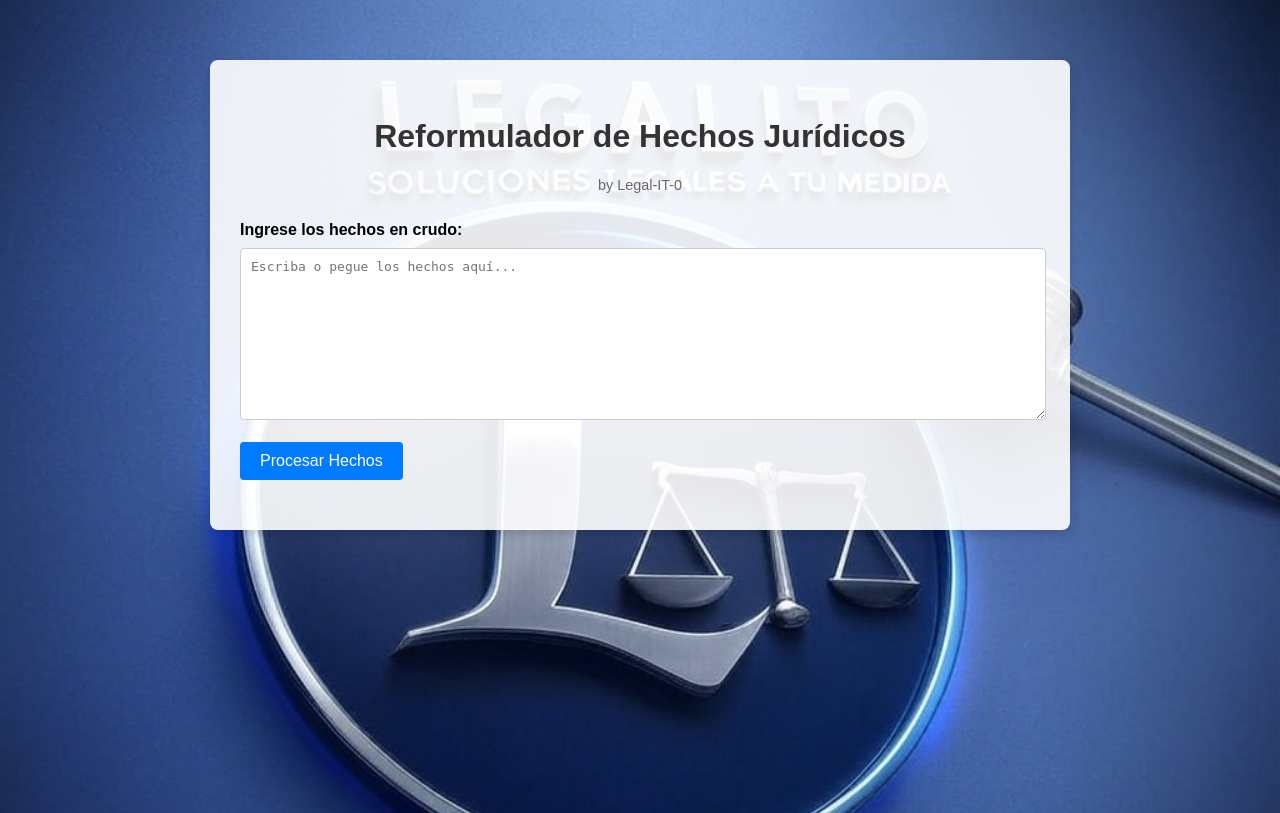
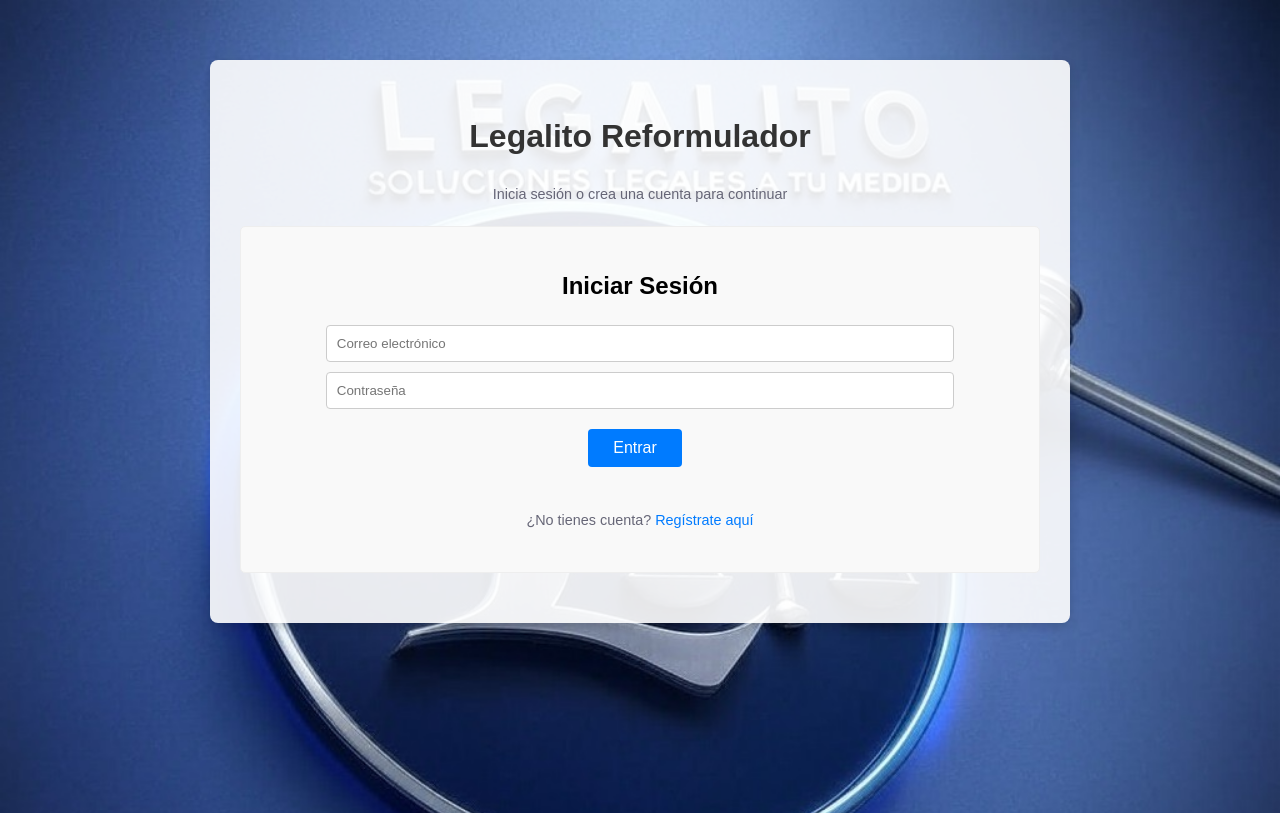
Before and after one commit to Darkfenix2025/Desarrrollo_SaaS, a Flask app: page / in a window 1280 px wide. Shown: the top 813 px of the page. Run offline with Flask 3, Linux system fonts and the light colour scheme; some libraries are stand-ins or nearby versions.

Commit message:
Implement Firebase Authentication (Frontend)

```diff
--- a/static/script.js
+++ b/static/script.js
@@ -1,12 +1,167 @@
 document.addEventListener('DOMContentLoaded', () => {
+    const firebaseConfig = {
+        apiKey: "AIzaSyBk9eZlFBzcDnHyQH8t03npWWwEozU_vgE",
+        authDomain: "aplicacion-saas.firebaseapp.com",
+        projectId: "aplicacion-saas",
+        storageBucket: "aplicacion-saas.firebasestorage.app",
+        messagingSenderId: "184412972253",
+        appId: "1:184412972253:web:aa17067cdf51daad96e734",
+        measurementId: "G-NSBKFF7NMM"
+    };
+      // ==== INICIALIZAR FIREBASE ====
+    try {
+        // Usamos 'compat' para compatibilidad con el SDK v8 que es más simple a veces
+        firebase.initializeApp(firebaseConfig);
+        console.log("Firebase inicializado correctamente.");
+        // firebase.getAnalytics(app);
+        // console.log("Analitics inicializado correctamente.");
+    } catch (error) {
+        console.error("Error inicializando Firebase:", error);
+        // Mostrar error al usuario si la inicialización falla
+        document.body.innerHTML = "<h1>Error crítico: No se pudo inicializar la autenticación. Por favor, contacta al administrador.</h1>";
+        return; // Detener la ejecución del script si Firebase no inicia
+    }
+
+    const auth = firebase.auth(); // Objeto para manejar autenticación
     // --- Elementos del DOM (igual que antes) ---
+    // ==== REFERENCIAS A ELEMENTOS DEL DOM ====
+    // --- Contenedores ---
+    const authContainer = document.getElementById('authContainer');
+    const appContainer = document.getElementById('appContainer');
+    // --- Formularios Auth ---
+    const loginForm = document.getElementById('loginForm');
+    const signupForm = document.getElementById('signupForm');
+    // --- Inputs Login ---
+    const loginEmailInput = document.getElementById('loginEmail');
+    const loginPasswordInput = document.getElementById('loginPassword');
+    // --- Inputs Signup ---
+    const signupEmailInput = document.getElementById('signupEmail');
+    const signupPasswordInput = document.getElementById('signupPassword');
+    // --- Botones Auth ---
+    const loginButton = document.getElementById('loginButton');
+    const signupButton = document.getElementById('signupButton');
+    const logoutButton = document.getElementById('logoutButton');
+    // --- Enlaces Navegación Auth ---
+    const showSignupLink = document.getElementById('showSignup');
+    const showLoginLink = document.getElementById('showLogin');
+    // --- Info Usuario ---
+    const userEmailDisplay = document.getElementById('userEmailDisplay');
+    // --- Mensajes Error Auth ---
+    const loginErrorDiv = document.getElementById('loginError');
+    const signupErrorDiv = document.getElementById('signupError');
+    // --- Elementos App Principal (ya los tenías) ---
     const inputText = document.getElementById('inputText');
     const outputText = document.getElementById('outputText');
     const processButton = document.getElementById('processButton');
     const downloadButton = document.getElementById('downloadButton');
     const loadingIndicator = document.getElementById('loadingIndicator');
-    const errorIndicator = document.getElementById('errorIndicator');
-    const outputSection = document.querySelector('.output-section'); // Seleccionamos la sección entera
+    const errorIndicator = document.getElementById('errorIndicator'); // Usaremos este también para errores de la app
+    const outputSection = document.querySelector('.output-section');
+
+    // ==== MANEJO DE ESTADO DE AUTENTICACIÓN (onAuthStateChanged) ====
+    // Esta función se ejecuta automáticamente cuando el usuario inicia sesión,
+    // cierra sesión, o cuando se carga la página por primera vez.
+    auth.onAuthStateChanged(user => {
+        if (user) {
+            // --- Usuario está logueado ---
+            console.log("Usuario logueado:", user.email);
+            authContainer.style.display = 'none';   // Ocultar sección de login/signup
+            appContainer.style.display = 'block';   // Mostrar sección de la app
+            userEmailDisplay.textContent = `Usuario: ${user.email}`; // Mostrar email
+            // Limpiar campos e indicadores de la app por si acaso
+            inputText.value = '';
+            outputText.value = '';
+            outputSection.style.display = 'none';
+            downloadButton.disabled = true;
+            errorIndicator.textContent = '';
+            errorIndicator.style.display = 'none';
+        } else {
+            // --- Usuario NO está logueado ---
+            console.log("Usuario deslogueado.");
+            authContainer.style.display = 'block';  // Mostrar sección de login/signup
+            appContainer.style.display = 'none';    // Ocultar sección de la app
+            userEmailDisplay.textContent = '';      // Limpiar display de email
+             // Limpiar formularios de autenticación y errores
+            loginEmailInput.value = '';
+            loginPasswordInput.value = '';
+            signupEmailInput.value = '';
+            signupPasswordInput.value = '';
+            loginErrorDiv.textContent = '';
+            signupErrorDiv.textContent = '';
+             // Asegurarse que se vea el formulario de login por defecto al desloguear
+            loginForm.style.display = 'block';
+            signupForm.style.display = 'none';
+        }
+    });
+// ==== FUNCIONES DE AUTENTICACIÓN ====
+    // --- Iniciar Sesión (Login) ---
+    loginButton.addEventListener('click', async () => {
+        const email = loginEmailInput.value;
+        const password = loginPasswordInput.value;
+        loginErrorDiv.textContent = ''; // Limpiar error previo
+
+        try {
+            console.log("Intentando iniciar sesión...");
+            await auth.signInWithEmailAndPassword(email, password);
+            console.log("Inicio de sesión exitoso");
+            // onAuthStateChanged se encargará de actualizar la UI
+        } catch (error) {
+            console.error("Error en login:", error.code, error.message);
+            loginErrorDiv.textContent = getAuthErrorMessage(error); // Mostrar error amigable
+        }
+    });
+
+    // --- Registrarse (Signup) ---
+    signupButton.addEventListener('click', async () => {
+        const email = signupEmailInput.value;
+        const password = signupPasswordInput.value;
+        signupErrorDiv.textContent = ''; // Limpiar error previo
+
+         // Validación básica de contraseña (opcional pero recomendada)
+        if (password.length < 6) {
+            signupErrorDiv.textContent = "La contraseña debe tener al menos 6 caracteres.";
+            return;
+        }
+
+        try {
+            console.log("Intentando registrar...");
+            await auth.createUserWithEmailAndPassword(email, password);
+            console.log("Registro exitoso");
+            // onAuthStateChanged se encargará de actualizar la UI (logueará al nuevo usuario)
+        } catch (error) {
+            console.error("Error en signup:", error.code, error.message);
+            signupErrorDiv.textContent = getAuthErrorMessage(error); // Mostrar error amigable
+        }
+    });
+
+    // --- Cerrar Sesión (Logout) ---
+    logoutButton.addEventListener('click', async () => {
+        try {
+            await auth.signOut();
+            console.log("Cierre de sesión exitoso");
+            // onAuthStateChanged se encargará de actualizar la UI
+        } catch (error) {
+            console.error("Error en logout:", error);
+             // Podrías mostrar un error general si el logout falla
+            errorIndicator.textContent = "Error al cerrar sesión.";
+            errorIndicator.style.display = 'block';
+        }
+    });
+
+    // --- Navegación entre formularios Login/Signup ---
+    showSignupLink.addEventListener('click', (e) => {
+         e.preventDefault(); // Evitar que el enlace '#' recargue la página
+        loginForm.style.display = 'none';
+        signupForm.style.display = 'block';
+         loginErrorDiv.textContent = ''; // Limpiar errores al cambiar
+    });
+
+    showLoginLink.addEventListener('click', (e) => {
+        e.preventDefault();
+        signupForm.style.display = 'none';
+        loginForm.style.display = 'block';
+        signupErrorDiv.textContent = ''; // Limpiar errores al cambiar
+    });
 
     // --- Lógica del botón Procesar ---
     processButton.addEventListener('click', async () => {
@@ -121,5 +276,36 @@
                 errorIndicator.style.display = 'none';
           }, 5000); // Oculta después de 5 segundos */
     }
+    // ==== FUNCIONES AUXILIARES ====
 
+    // --- Mostrar Errores (General) ---
+    function showError(message, element = errorIndicator) { // Permite elegir dónde mostrar el error
+        element.textContent = message;
+        element.style.display = 'block';
+        // Opcional: ocultar después de un tiempo
+    }
+
+   // --- Interpretar Errores de Firebase Auth ---
+    function getAuthErrorMessage(error) {
+        switch (error.code) {
+            case 'auth/invalid-email':
+                return 'El formato del correo electrónico no es válido.';
+            case 'auth/user-disabled':
+                return 'Este usuario ha sido deshabilitado.';
+            case 'auth/user-not-found':
+                return 'No se encontró un usuario con este correo electrónico.';
+            case 'auth/wrong-password':
+                return 'La contraseña es incorrecta.';
+            case 'auth/email-already-in-use':
+                return 'Este correo electrónico ya está registrado.';
+            case 'auth/weak-password':
+                return 'La contraseña es demasiado débil (mínimo 6 caracteres).';
+            case 'auth/operation-not-allowed':
+                return 'El inicio de sesión con correo/contraseña no está habilitado.'; // Revisar config Firebase
+            case 'auth/network-request-failed':
+                return 'Error de red. Revisa tu conexión a internet.';
+            default:
+                return `Error desconocido (${error.code}): ${error.message}`;
+        }
+    }
 }); // Fin del DOMContentLoaded
--- a/static/style.css
+++ b/static/style.css
@@ -94,3 +94,93 @@
     display: none; /* Ocultar por defecto */
     margin-bottom: 20px; /* Mantenemos el margen inferior */
 }
+
+/* ... (tus estilos anteriores, incluyendo el body con fondo y el .container) ... */
+
+/* --- Estilos de Autenticación --- */
+#authContainer h1, #authContainer h2 {
+    text-align: center;
+    margin-bottom: 20px;
+}
+
+#loginForm, #signupForm {
+    display: flex;
+    flex-direction: column; /* Elementos uno debajo del otro */
+    align-items: center; /* Centrar elementos horizontalmente */
+    padding: 20px;
+    border: 1px solid #eee;
+    border-radius: 5px;
+    margin-bottom: 20px;
+    background-color: #f9f9f9; /* Fondo ligeramente diferente */
+}
+
+#authContainer input[type="email"],
+#authContainer input[type="password"] {
+    width: 80%; /* Ancho del input */
+    padding: 10px;
+    margin-bottom: 10px;
+    border: 1px solid #ccc;
+    border-radius: 4px;
+}
+
+#authContainer button {
+    padding: 10px 25px; /* Botones un poco más grandes */
+    margin-top: 10px;
+}
+
+#authContainer p {
+     margin-top: 15px;
+     font-size: 0.9em;
+}
+#authContainer a {
+     color: #007bff;
+     text-decoration: none;
+     cursor: pointer;
+}
+ #authContainer a:hover {
+      text-decoration: underline;
+ }
+
+
+/* --- Contenedor de la App (se controla display con JS) --- */
+/* #appContainer {
+     display: none; /* Asegúrate que esté oculto por defecto si no lo hiciste inline */
+/*} */
+
+.userInfo {
+    text-align: right; /* Pone el email y logout a la derecha */
+    margin-bottom: 15px;
+    padding: 5px;
+    background-color: #e9ecef; /* Fondo suave */
+    border-radius: 4px;
+}
+.userInfo span {
+    margin-right: 15px;
+    font-weight: bold;
+}
+#logoutButton {
+    padding: 5px 10px; /* Botón pequeño */
+    background-color: #dc3545; /* Rojo */
+    font-size: 0.9em;
+}
+ #logoutButton:hover {
+      background-color: #c82333;
+ }
+
+
+/* --- Mensajes de Error --- */
+.errorMessage {
+    color: red;
+    font-size: 0.9em;
+    margin-top: 10px;
+    min-height: 1.2em; /* Para que ocupe espacio aunque esté vacío */
+    text-align: center;
+}
+
+/* --- Indicadores (ya los tenías, puedes ajustar) --- */
+#loadingIndicator {
+    /* ... */
+}
+#errorIndicator {
+     /* ... */
+}
--- a/templates/index.html
+++ b/templates/index.html
@@ -5,10 +5,44 @@
     <meta name="viewport" content="width=device-width, initial-scale=1.0">
     <title>Reformulador de Hechos - Legalito</title>
     <link rel="stylesheet" href="{{ url_for('static', filename='style.css') }}">
-    <!-- Podrías añadir Bootstrap u otro framework CSS para mejor estilo -->
 </head>
 <body>
+    <!-- Contenedor Principal -->
     <div class="container">
+
+        <!-- ==== SECCIÓN DE AUTENTICACIÓN (Inicialmente Visible) ==== -->
+        <div id="authContainer">
+            <h1>Legalito Reformulador</h1>
+            <p>Inicia sesión o crea una cuenta para continuar</p>
+
+            <!-- --- Formulario de Login --- -->
+            <div id="loginForm">
+                <h2>Iniciar Sesión</h2>
+                <input type="email" id="loginEmail" placeholder="Correo electrónico" required>
+                <input type="password" id="loginPassword" placeholder="Contraseña" required>
+                <button id="loginButton">Entrar</button>
+                <div id="loginError" class="errorMessage"></div>
+                <p>¿No tienes cuenta? <a href="#" id="showSignup">Regístrate aquí</a></p>
+            </div>
+
+            <!-- --- Formulario de Signup --- -->
+            <div id="signupForm" style="display: none;"> <!-- Oculto por defecto -->
+                <h2>Crear Cuenta</h2>
+                <input type="email" id="signupEmail" placeholder="Correo electrónico" required>
+                <input type="password" id="signupPassword" placeholder="Contraseña (mín. 6 caracteres)" required>
+                <button id="signupButton">Registrarse</button>
+                <div id="signupError" class="errorMessage"></div>
+                 <p>¿Ya tienes cuenta? <a href="#" id="showLogin">Inicia sesión aquí</a></p>
+            </div>
+        </div>
+
+         <!-- ==== SECCIÓN PRINCIPAL DE LA APP (Inicialmente Oculta) ==== -->
+        <div id="appContainer" style="display: none;">
+            <div class="userInfo">
+                <span id="userEmailDisplay"></span>
+                <button id="logoutButton">Cerrar Sesión</button>
+            </div>
+
             <h1>Reformulador de Hechos Jurídicos</h1>
             <p>by Legal-IT-0</p>
 
@@ -18,17 +52,25 @@
                 <button id="processButton">Procesar Hechos</button>
             </div>
 
-        <div class="output-section">
+            <div class="output-section"> <!-- Se oculta/muestra con CSS/JS -->
                 <label for="outputText">Resultado:</label>
                 <textarea id="outputText" rows="15" readonly placeholder="Aquí aparecerá el texto reformulado..."></textarea>
                 <button id="downloadButton" disabled>Descargar como Word (.docx)</button>
             </div>
 
             <div id="loadingIndicator" style="display: none;">Procesando...</div>
-        <div id="errorIndicator" style="color: red; display: none;"></div>
+            <div id="errorIndicator" class="errorMessage" style="color: red;"></div>
+        </div> <!-- Fin appContainer -->
 
-    </div>
+    </div> <!-- Fin container -->
 
+    <!-- ==== SDK DE FIREBASE ==== -->
+    <!-- Cambia las versiones si Firebase las actualiza -->
+    <script src="https://www.gstatic.com/firebasejs/9.6.7/firebase-app-compat.js"></script>
+    <script src="https://www.gstatic.com/firebasejs/9.6.7/firebase-auth-compat.js"></script>
+
+    <!-- ==== TU SCRIPT PERSONALIZADO ==== -->
     <script src="{{ url_for('static', filename='script.js') }}"></script>
+
 </body>
 </html>
```
Also changed, not shown: 1 other file. Lines whose indentation alone changed are shown as unchanged.
